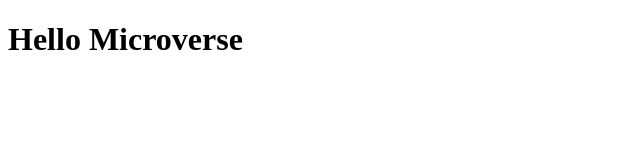
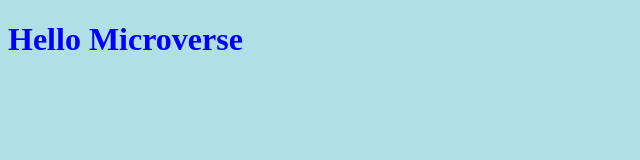
Before and after one commit to Kaneez98Fatima/hello_microverse, a plain HTML site: page index.html in a window 1280 px wide. Shown: the whole page, without its empty margins (0-640 px from the left). Drawn offline with Linux system fonts and the light colour scheme.

Commit message:
Fix webhint issues

```diff
--- a/index.html
+++ b/index.html
@@ -4,7 +4,7 @@
     <meta charset="UTF-8">
     <meta http-equiv="X-UA-Compatible" content="IE=edge">
     <meta name="viewport" content="width=device-width, initial-scale=1.0">
-    <link="stylesheet" href="style.css">
+    <link rel="stylesheet" href="style.css">
     <title>Project 1</title>
 </head>
 <body>
```
